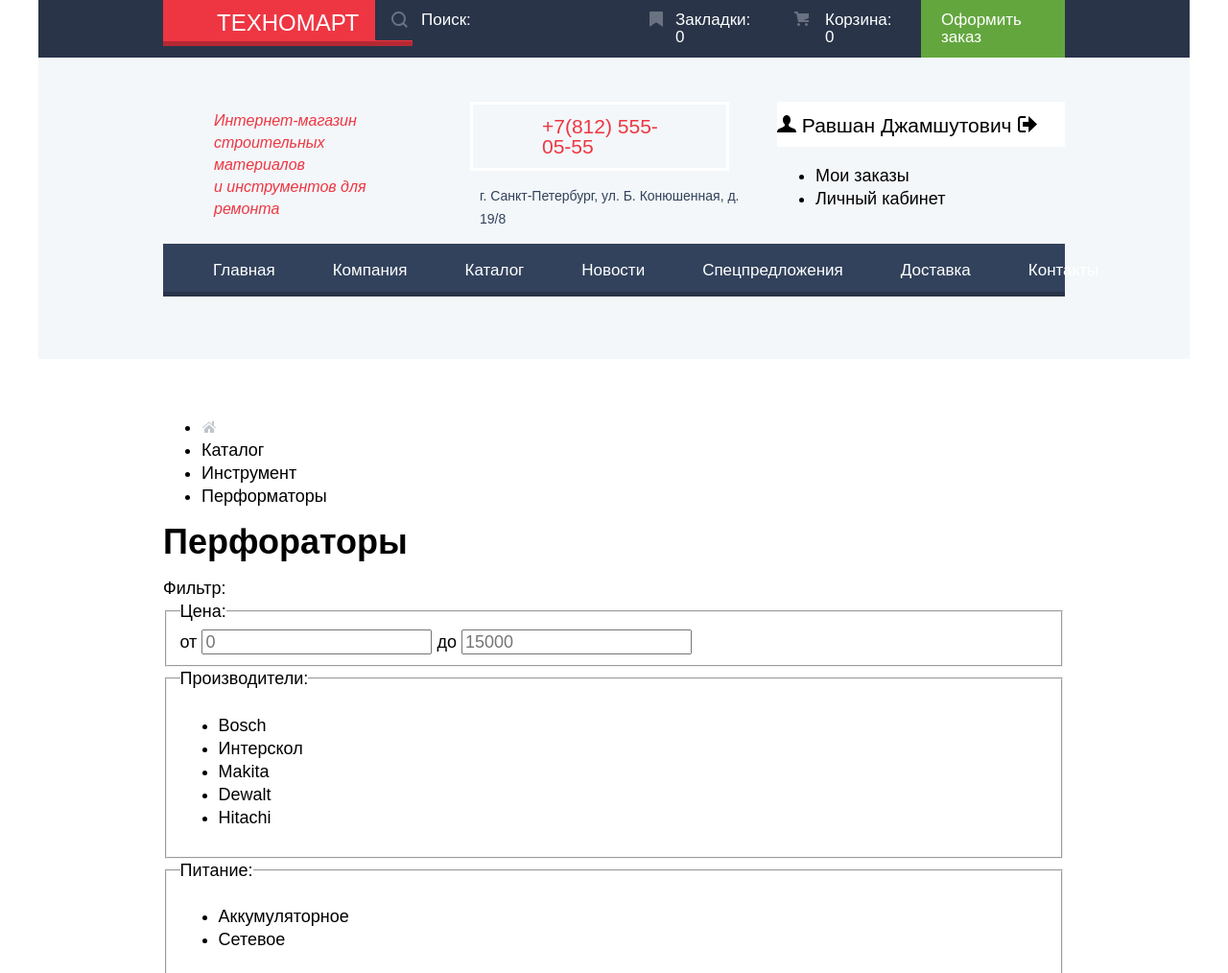
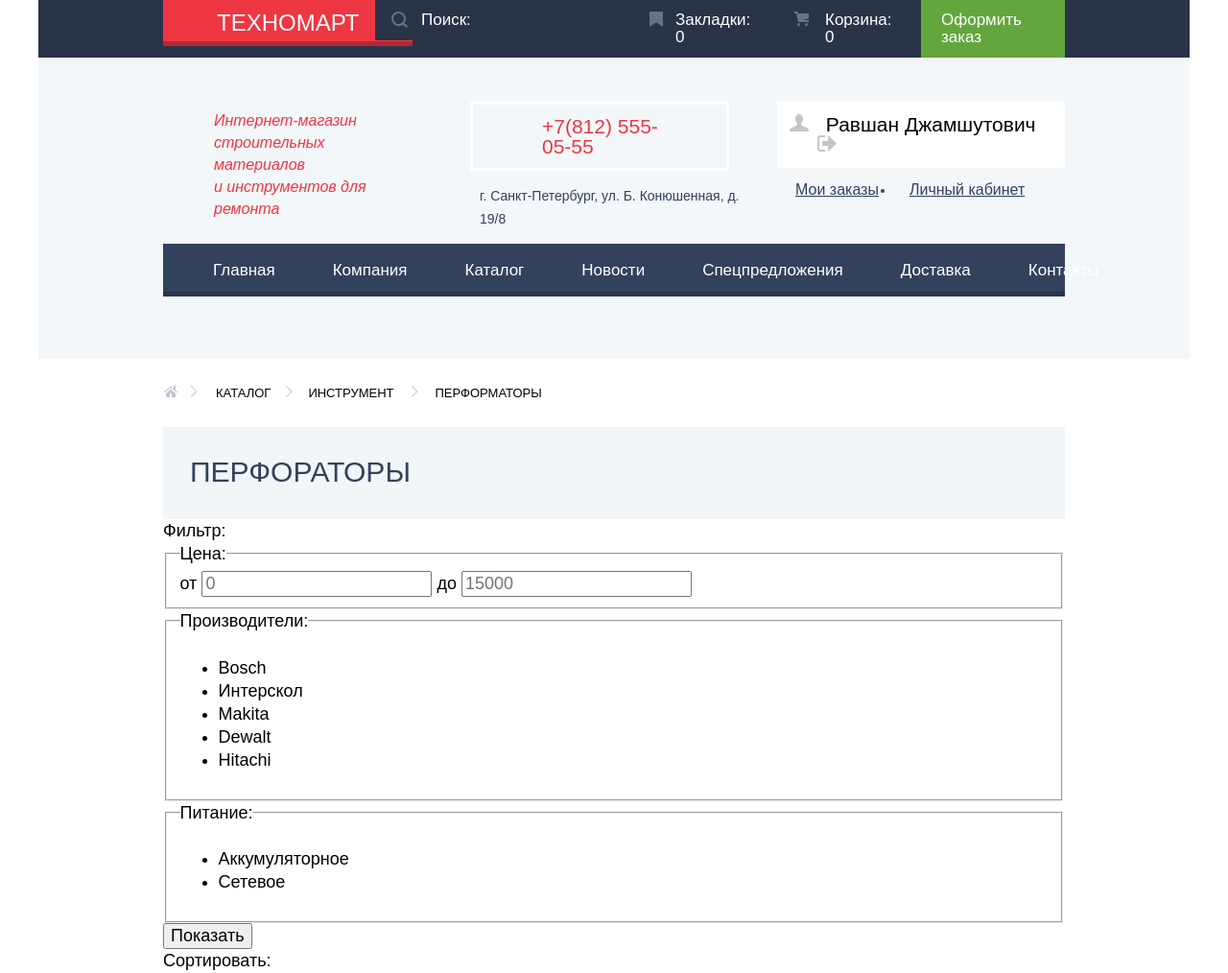
Before and after one commit to restby/574925-technomart, a plain HTML site: page catalog.html in a window 1280 px wide. Shown: the top 1014 px of the page at 96% size. Drawn offline with Linux system fonts and the light colour scheme.

Commit message:
04.05.18W style

```diff
--- a/catalog.html
+++ b/catalog.html
@@ -7,22 +7,18 @@
   <link rel="stylesheet" href="css/style.css">
 </head>
 <body>
-  <header class="main-header">
+  <header class="main-header catalog">
     <h1 class="visually-hidden">Магазин "Техномарт"</h1>
     <section class="order">
       <h2 class="visually-hidden">Панель корзины</h2>
       <div class="container">
-        <a class="header-logo">Техномарт</a>
+        <a class="header-logo" href="index.html">Техномарт</a>
         <form class="form-title-search" action="https://echo.htmlacademy.ru" method="GET" aria-label="форма поиска по названию">
           <input class="area-search" type="search" name="search" placeholder="Поиск:">
           <svg class="form-icon-search" xmlns="http://www.w3.org/2000/svg" width="17" height="17" viewBox="0 0 17 17">
             <path d="M17 15.586l-3.542-3.542A7.465 7.465 0 0 0 15 7.5 7.5 7.5 0 1 0 7.5 15c1.71 0 3.282-.579 4.544-1.542L15.586 17 17 15.586zM2 7.5C2 4.467 4.467 2 7.5 2 10.532 2 13 4.467 13 7.5c0 3.032-2.468 5.5-5.5 5.5A5.506 5.506 0 0 1 2 7.5z"/>
           </svg>
         </form>
-        <!-- <form class="header-search-form" action="https://echo.htmlacademy.ru" method="GET">
-          <input class="search-form" type="search" name="search" placeholder="Поиск:">
-          <svg class="icon-search" xmlns="http://www.w3.org/2000/svg" width="17" height="17" viewBox="0 0 17 17"><path d="M17 15.586l-3.542-3.542A7.465 7.465 0 0 0 15 7.5 7.5 7.5 0 1 0 7.5 15c1.71 0 3.282-.579 4.544-1.542L15.586 17 17 15.586zM2 7.5C2 4.467 4.467 2 7.5 2 10.532 2 13 4.467 13 7.5c0 3.032-2.468 5.5-5.5 5.5A5.506 5.506 0 0 1 2 7.5z"/></svg>
-        </form> -->
         <ul class="cart-list">
           <li class="cart-item">
             <a href="#">Закладки:<span class="bookmark-count"> 0</span></a>
@@ -53,12 +49,12 @@
         </div>
         <div class="header-contacts-columns">
           <b class="personal-area">
-            <svg xmlns="http://www.w3.org/2000/svg" width="20" height="18">
-              <path fill="#000000" d="M17.881 14.166c-2.144-.735-4.256-1.666-5.207-2.39-.657-.501-.77-1.618-.517-2.415 1.118-.903 1.864-2.477 1.864-4.278C14.021 2.276 12.221 0 10 0S5.979 2.276 5.979 5.083c0 1.801.746 3.374 1.863 4.277.253.798.141 1.915-.517 2.416-.95.724-3.063 1.654-5.207 2.39S0 18 0 18h20s.025-3.099-2.119-3.834z"/>
+            <svg class="user-icon-avatar" xmlns="http://www.w3.org/2000/svg" width="20" height="18">
+              <path fill="#c5c5c5" d="M17.881 14.166c-2.144-.735-4.256-1.666-5.207-2.39-.657-.501-.77-1.618-.517-2.415 1.118-.903 1.864-2.477 1.864-4.278C14.021 2.276 12.221 0 10 0S5.979 2.276 5.979 5.083c0 1.801.746 3.374 1.863 4.277.253.798.141 1.915-.517 2.416-.95.724-3.063 1.654-5.207 2.39S0 18 0 18h20s.025-3.099-2.119-3.834z"/>
             </svg>
             Равшан Джамшутович
-            <svg xmlns="http://www.w3.org/2000/svg" width="21" height="17">
-              <g fill="#000000">
+            <svg class="user-icon-logout" xmlns="http://www.w3.org/2000/svg" width="21" height="17">
+              <g fill="#c5c5c5">
                 <path d="M21 8.5L12.125 0v6h-6v5h6v6z"/>
                 <path d="M3.106 13.952V3.048c.018-.376.171-1.057 1.01-1.057h5.027V0H4.116C1.938 0 1.112 1.81 1.087 3.027v10.946C1.112 15.189 1.938 17 4.116 17h5.027v-1.99H4.116c-.839 0-.992-.683-1.01-1.058z"/>
               </g>
@@ -101,8 +97,8 @@
 					<li class="breadcrumbs-item"><a href="#">Перформаторы</a></li>
 				</ul>
 			</section>
-			<h1>Перфораторы</h1>
-			<div class="catalog-wrapper">
+			<section class="catalog-wrapper">
+        <h2>Перфораторы</h2>
 				<div class="wrapper-left-col">
           <span>Фильтр:</span>
           <form action="https://echo.htmlacademy.ru" method="GET" aria-label="форма фильтра товаров по параметрам">
@@ -236,7 +232,7 @@
 					</section>
           <ul class="pagination-list">
             <li class="pagination-item">
-              <a href="#">1</a>
+              <a class="active-results-page" href="#">1</a>
             </li>
               <li class="pagination-item">
                 <a href="#">2</a>
@@ -249,12 +245,12 @@
             </li>
           </ul>
 				</div>
-			</div>
+			</section>
 		</div>
 		<section class="about-goods">
 			<div class="container">
-				<h2>Пара слов о перфораторах</h2>
-				<p>Перфоратор — универсальный строительный инструмент. Предназначен для сверления и долбления отверстий в кирпиче, бетоне и камне. Существуют электромеханические и пневматические перфораторы. Современные модели могут выполнять функции дрели, шуруповерта и отбойного молотка. В ассортиментном ряду есть выбор «трехрежимников»: в одном устройстве будут совмещены отбойный молоток и ударная дрель.</p>
+				<h2 class="about-goods-title">Пара слов о перфораторах</h2>
+				<p class="about-goods-description">Перфоратор — универсальный строительный инструмент. Предназначен для сверления и долбления отверстий в кирпиче, бетоне и камне.<br> Существуют электромеханические и пневматические перфораторы. Современные модели могут выполнять функции дрели, шуруповерта и отбойного молотка. В ассортиментном ряду есть выбор «трехрежимников»: в одном устройстве будут совмещены отбойный молоток и ударная дрель.</p>
 			</div>
 		</section>
 	</main>
--- a/css/style.css
+++ b/css/style.css
@@ -776,12 +776,6 @@
 .btn-promo-slider {
   width: 195px;
 }
-
-
-
-
-
-
 .popular-goods {
   margin-bottom: 21px;
 }
@@ -1226,11 +1220,17 @@
 }
 /*main-index*/
 /*header-catalog*/
+.catalog {
+  margin-bottom: 0;
+}
 .personal-area {
   display: block;
   width: 100%;
-  padding-top: 14px;
-  padding-bottom: 12px;
+  padding-top: 13px;
+  padding-bottom: 14px;
+  padding-left: 13px;
+  padding-right: 10px;
+  margin-bottom: 10px;
   background-color: #ffffff;
   font-size: 21px;
   line-height: 21px;
@@ -1238,9 +1238,189 @@
   color: #000000;
   box-sizing: border-box;
 }
+.personal-area:active {
+  opacity: 0.3;
+}
+.user-icon-avatar {
+  margin-right: 12px;
+}
+.user-icon-logout {
+  margin-left: 28px;
+}
+.personal-area:hover .user-icon-avatar > path,
+.personal-area:focus .user-icon-avatar > path {
+  fill: #32425c;
+}
+.personal-area:hover .user-icon-logout > g,
+.personal-area:focus .user-icon-logout > g {
+  fill: #32425c;
+}
+.personal-area-list {
+  margin: 0;
+  padding: 0;
+  list-style: none;
+  display: flex;
+  position: relative;
+}
+.personal-area-list::before {
+  position: absolute;
+  content: "";
+  width: 4px;
+  height: 4px;
+  border-radius: 50%;
+  top: 12px;
+  left: 108px;
+  background-color: #32425c;
+}
+.personal-area-item:nth-child(1) {
+  margin-left: 19px;
+  margin-right: 32px;
+}
+
+.personal-area-item a {
+  font-size: 16px;
+  line-height: 18px;
+  font-weight: 400;
+  color: #32425c;
+  text-decoration: underline;
+}
+.personal-area-item a:hover,
+.personal-area-item a:focus {
+  color: #ee3643;
+}
+.personal-area-item a:active {
+  color: #32425c;
+  opacity: 0.3;
+}
 /*header-catalog*/
 /*main-catalog*/
+.breadcrumbs-list {
+  margin: 0;
+  padding: 0;
+  padding-top: 22px;
+  margin-bottom: 25px;
+  list-style: none;
+  display: flex;
+}
+.breadcrumbs-item {
+  position: relative;
+}
+.breadcrumbs-item:nth-child(1) {
+  padding-right: 40px;
+}
+.breadcrumbs-item:nth-child(2) {
+  padding-right: 39px;
+}
+.breadcrumbs-item:nth-child(3) {
+  padding-right: 43px;
+}
+.breadcrumbs-item:nth-child(1)::after {
+  position: absolute;
+  content: "";
+  width: 8px;
+  height: 12px;
+  top: 6px;
+  right: 19px;
+  background-image: url('../img/breadcrumbs-icon-step.min.svg');
+}
+.breadcrumbs-item:nth-child(2)::after {
+  position: absolute;
+  content: "";
+  width: 8px;
+  height: 12px;
+  top: 6px;
+  right: 16px;
+  background-image: url('../img/breadcrumbs-icon-step.min.svg');
+}
+.breadcrumbs-item:nth-child(3)::after {
+  position: absolute;
+  content: "";
+  width: 8px;
+  height: 12px;
+  top: 6px;
+  right: 18px;
+  background-image: url('../img/breadcrumbs-icon-step.min.svg');
+}
+.breadcrumbs-item a{
+  font-family: "PT Sans", Arial, sans-serif;
+  font-size: 13px;
+  line-height: 18px;
+  font-weight: 400;
+  color: #000000;
+  text-transform: uppercase;
+}
+.catalog-wrapper {
+  margin-bottom: 60px;
+}
+.catalog-wrapper h2 {
+  margin: 0;
+  font-size: 30px;
+  line-height: 30px;
+  font-weight: 400;
+  color: #32425c;
+  text-transform: uppercase;
+  background-color: #f2f6f8;
+  padding-top: 32px;
+  padding-bottom: 34px;
+  padding-left: 28px;
+}
 
+
+.pagination-list {
+  margin: 0;
+  padding: 0;
+  list-style: none;
+  display: flex;
+}
+.pagination-item {
+  margin-right: 10px;
+}
+.pagination-item a {
+  background-color: #ffffff;
+  border: 1px solid #e5e5e5;
+  padding-top: 13px;
+  padding-bottom: 15px;
+  padding-left: 16px;
+  padding-right: 15px;
+  font-family: "PT Sans", Arial, sans-serif;
+  font-size: 13px;
+  line-height: 18px;
+  font-weight: 400;
+  color: #000000;
+  border-radius: 3px;
+  box-sizing: border-box;
+}
+.pagination-item .active-results-page {
+  background-color: #ee3643;
+  border: 0;
+  font-family: "PT Sans", Arial, sans-serif;
+  font-size: 13px;
+  line-height: 18px;
+  font-weight: 400;
+  color: #ffffff;
+}
+
+.about-goods {
+  background-color: #f2f6f8;
+  padding-top: 68px;
+  padding-bottom: 66px;
+}
+.about-goods-title {
+  margin: 0;
+  font-size: 30px;
+  line-height: 30px;
+  font-weight: 400;
+  color: #000000;
+  text-transform: uppercase;
+}
+.about-goods-description {
+  margin: 0;
+  font-family: "PT Sans", Arial, sans-serif;
+  font-size: 13px;
+  line-height: 24px;
+  font-weight: 400;
+  color: #000000;
+}
 /*main-catalog*/
 /*footer-catalog*/
 
```
